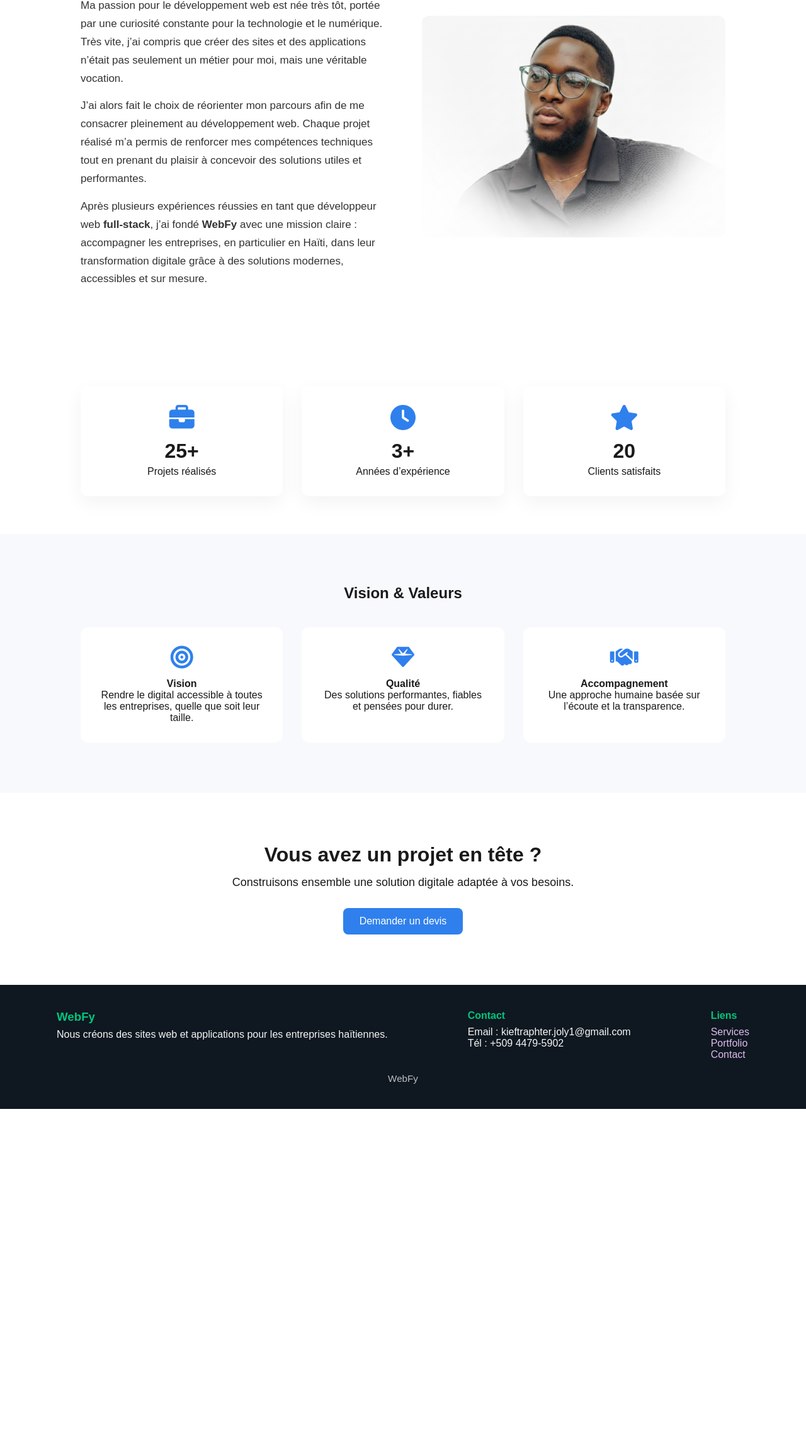
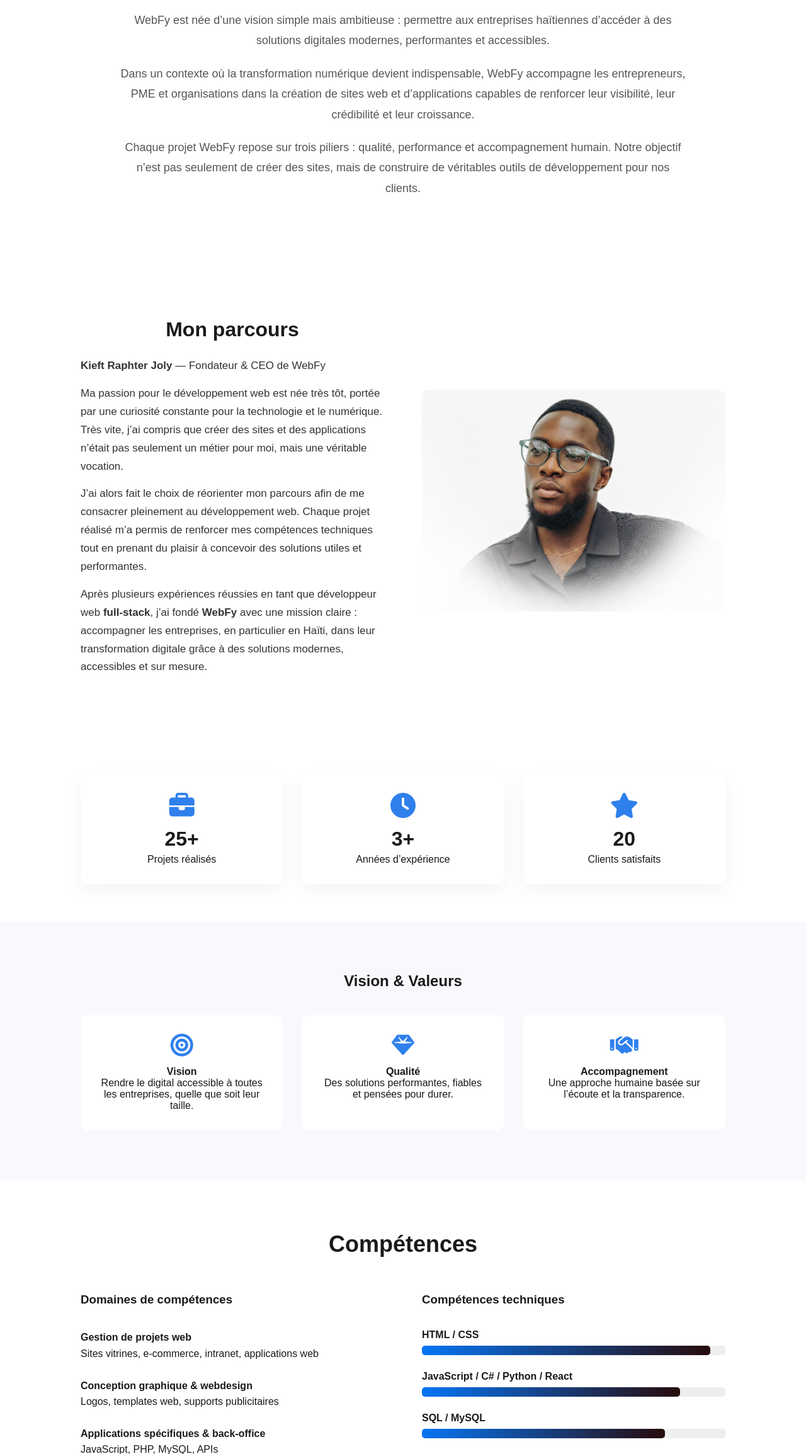
Before and after one commit to Rakieft/Professional, a plain HTML site: page about.html in a window 1280 px wide. Shown: the part 491-2800 px from the top of the page at 63% size. Before the commit the page ends 2252 px from the top, so only its background shows below. Drawn offline with Linux system fonts and the light colour scheme.

Commit message:
about save

```diff
--- a/about.html
+++ b/about.html
@@ -48,14 +48,38 @@
 
 <!-- HERO -->
 <section class="about-hero">
-  <h1>À propos de WebFy</h1>
+  <h1>À propos de <span style="color: blue;">WebFy</span></h1>
   <p>Une passion pour le web, au service des entreprises haïtiennes</p>
 </section>
 
 <!-- STORY -->
+ <section class="about-company">
+  <h2>Notre histoire</h2>
+  <p>
+    WebFy est née d’une vision simple mais ambitieuse : permettre aux entreprises
+    haïtiennes d’accéder à des solutions digitales modernes, performantes et
+    accessibles.
+  </p>
+  <p>
+    Dans un contexte où la transformation numérique devient indispensable,
+    WebFy accompagne les entrepreneurs, PME et organisations dans la création
+    de sites web et d’applications capables de renforcer leur visibilité,
+    leur crédibilité et leur croissance.
+  </p>
+  <p>
+    Chaque projet WebFy repose sur trois piliers : qualité, performance
+    et accompagnement humain. Notre objectif n’est pas seulement de créer
+    des sites, mais de construire de véritables outils de développement
+    pour nos clients.
+  </p>
+</section>
+
 <section class="about-story">
+
   <div class="story-content">
     <h2>Mon parcours</h2>
+
+    <p class="founder-name"><strong>Kieft Raphter Joly</strong> — Fondateur & CEO de WebFy</p>
 
     <p>
       Ma passion pour le développement web est née très tôt, portée par une curiosité constante
@@ -128,6 +152,73 @@
   </div>
 </section>
 
+<section class="skills">
+  <h2>Compétences</h2><br><br>
+
+  <div class="skills-container">
+
+    <!-- COLONNE GAUCHE -->
+    <div class="skills-left">
+      <h3>Domaines de compétences</h3><br><br>
+
+      <ul>
+        <li><strong>Gestion de projets web</strong><br>
+          Sites vitrines, e-commerce, intranet, applications web
+        </li>
+
+        <li><strong>Conception graphique & webdesign</strong><br>
+          Logos, templates web, supports publicitaires
+        </li>
+
+        <li><strong>Applications spécifiques & back-office</strong><br>
+          JavaScript, PHP, MySQL, APIs
+        </li>
+
+        <li><strong>CMS & maintenance</strong><br>
+          WordPress, gestion et optimisation
+        </li>
+
+        <li><strong>SEO & accessibilité</strong><br>
+          Référencement naturel, bonnes pratiques W3C
+        </li>
+      </ul>
+    </div>
+
+    <!-- COLONNE DROITE -->
+    <div class="skills-right">
+      <h3>Compétences techniques</h3><br><br>
+
+      <div class="skill-bar">
+        <span>HTML / CSS</span>
+        <div class="bar"><div style="width:95%"></div></div>
+      </div>
+
+      <div class="skill-bar">
+        <span>JavaScript / C# / Python / React</span>
+        <div class="bar"><div style="width:85%"></div></div>
+      </div>
+
+      <div class="skill-bar">
+        <span>SQL / MySQL</span>
+        <div class="bar"><div style="width:80%"></div></div>
+      </div>
+
+      <div class="skill-bar">
+        <span>SEO</span>
+        <div class="bar"><div style="width:75%"></div></div>
+      </div>
+
+      <div class="skill-bar">
+        <span>Node.js</span>
+        <div class="bar"><div style="width:70%"></div></div>
+      </div>
+
+    </div>
+
+  </div>
+</section>
+
+
 <!-- CTA -->
 <section class="about-cta">
   <h2>Vous avez un projet en tête ?</h2>
--- a/assset/css/about.css
+++ b/assset/css/about.css
@@ -67,6 +67,28 @@
   color: #555;
 }
 
+.about-company {
+  padding: 90px 12%;
+  background: #ffffff;
+  text-align: center;
+}
+
+.about-company h2 {
+  font-size: 38px;
+  font-weight: 700;
+  margin-bottom: 30px;
+  color: #222;
+}
+
+.about-company p {
+  max-width: 900px;
+  margin: 0 auto 20px auto;
+  font-size: 18px;
+  line-height: 1.8;
+  color: #555;
+}
+
+
 /* STORY */
 .about-story {
   display: grid;
@@ -74,6 +96,12 @@
   gap: 60px;
   padding: 80px 10%;
   align-items: center;
+}
+
+.story-content h2 {
+  text-align: center;
+  font-size: 36px;
+  margin-bottom: 20px;
 }
 
 .story-content h2 {
@@ -145,6 +173,57 @@
   color: #2f80ed;
   margin-bottom: 15px;
 }
+
+/*skill */
+
+.skills {
+  padding: 80px 10%;
+  background: #fff;
+}
+
+.skills-container {
+  display: grid;
+  grid-template-columns: 1fr 1fr;
+  gap: 60px;
+}
+
+.skills h2 {
+  text-align: center;
+  font-size: 36px;
+  margin-bottom: 20px;
+}
+
+.skills-left ul {
+  list-style: none;
+  padding: 0;
+}
+
+.skills-left li {
+  margin-bottom: 25px;
+  line-height: 1.6;
+}
+
+.skill-bar {
+  margin-bottom: 25px;
+}
+
+.skill-bar span {
+  font-weight: 600;
+}
+
+.bar {
+  background: #eee;
+  height: 15px;
+  border-radius: 5px;
+  margin-top: 8px;
+}
+
+.bar div {
+  height: 100%;
+  background: linear-gradient(to right, #0775f4, #270b0b);;
+  border-radius: 5px;
+}
+
 
 /* CTA */
 .about-cta {
```
Also changed, not shown: contact.html (+2 -2 lines).
